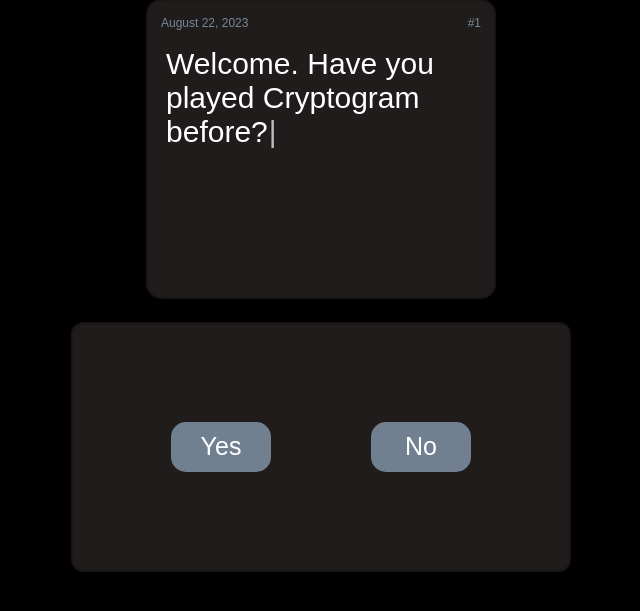
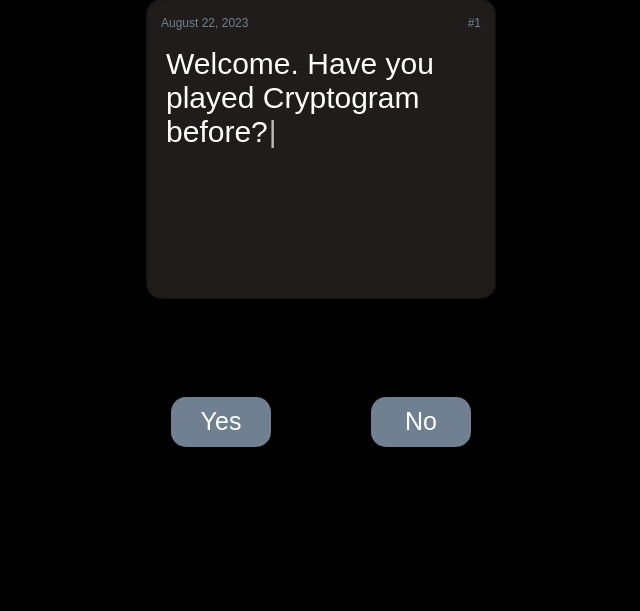
Before and after one commit to nshaff3r/Decryptions, a Flask app: page / in a window 1280 px wide. Shown: the part 109-720 px from the top of the page, without its empty margins (319-959 px from the left). Run offline with Flask 3, Linux system fonts and the light colour scheme; some libraries are stand-ins or nearby versions; some web fonts are replaced.

Commit message:
startup page finished

```diff
--- a/static/styles.css
+++ b/static/styles.css
@@ -45,8 +45,8 @@
     border-radius: 15px;
     width: 500px;
     border-style: solid;
-    background-color: #201c1c;
-    box-shadow: inset 0 0 3px black;
+    /* background-color: #201c1c;
+    box-shadow: inset 0 0 3px black; */
     height: 250px;
     overflow: hidden;
 }
@@ -68,7 +68,7 @@
     margin-right: 10px;
     top: 100px;
     font-family: 'IBM Plex Mono', sans-serif;
-    color: lightslategrey;
+    color: slategrey;
 }
 
 #num
@@ -79,7 +79,8 @@
 .ynbutton
 {
     width: 100px;
-    margin-top: 100px;
+    opacity: 0;
+    margin-top: 200px;
     border-radius: 15px;
     height: 50px;
     font-size: 25px;
@@ -87,7 +88,7 @@
     background-color: slategrey;
     color: white;
     border-width: 0;
-    transition: all 1s;
+    transition: all 1s ;
 }
 
 #yes
--- a/templates/layout.html
+++ b/templates/layout.html
@@ -18,16 +18,5 @@
         <div id="keyboardContainer">
             {% block keyboard %}{% endblock %}
         </div>
-        <script>
-        document.addEventListener("DOMContentLoaded", function(){
-            var text = document.getElementById('text');
-            var typewriter = new Typewriter(text, {
-                cursor: '<span style="color: #ffffff;">|</span>',
-                delay: 50
-            });
-            typewriter.start()
-            typewriter.typeString('Welcome. Have you played Cryptogram before?')
-        });
-        </script>
     </body>
 </html>
--- a/templates/startup.html
+++ b/templates/startup.html
@@ -14,31 +14,44 @@
 <button type="button" class="ynbutton" id="yes">Yes</button>
 <button type="button" class="ynbutton" id="no">No</button>
 <script>
-    let yes = document.getElementById("yes")
-    let no = document.getElementById("no")
-    yes.addEventListener("mouseover", function(){
-        no.style.marginRight = 0;
-        no.style.opacity = 0;
-        yes.style.width = "300px";
-        yes.style.backgroundColor = "green";
-    });
-    yes.addEventListener("mouseout", function(){
-        no.style.marginRight = "100px";
-        no.style.opacity = 1;
-        yes.style.width = "100px";
-        yes.style.backgroundColor = "slategrey";
-    });
-    no.addEventListener("mouseover", function(){
-        yes.style.marginLeft = 0;
-        yes.style.opacity = 0;
-        no.style.width = "300px";
-        no.style.backgroundColor = "red";
-    });
-    no.addEventListener("mouseout", function(){
-        yes.style.marginLeft = "100px";
-        yes.style.opacity = 1;
-        no.style.width = "100px";
-        no.style.backgroundColor = "slategrey";
+    document.addEventListener("DOMContentLoaded", function(){
+        var text = document.getElementById('text');
+        let typewriter = new Typewriter(text, {
+            cursor: '<span style="color: #ffffff;">|</span>',
+            delay: 50,
+            deleteSpeed: 20
+        });
+        let yes = document.getElementById("yes");
+        let no = document.getElementById("no");
+        typewriter.start();
+        typewriter.typeString('Welcome. Have you played Cryptogram before?');
+
+        setTimeout(function(){
+            let buttons = [yes, no];
+            let colors = ["green", "red"];
+            for (let i = 0; i < 2; i++)
+            {
+                buttons[i].style.marginTop = "75px";
+                buttons[i].style.opacity = 1;
+                buttons[i].addEventListener("mouseover", function(){
+                    if (i == 0){buttons[1 - i].style.marginRight = 0;}
+                    else{buttons[1 - i].style.marginLeft = 0;}
+                    buttons[1 - i].style.opacity = 0;
+                    buttons[i].style.width = "300px";
+                    buttons[i].style.backgroundColor = colors[i];
+                });
+                buttons[i].addEventListener("mouseout", function(){
+                    if (i == 1){buttons[1 - i].style.marginLeft = "100px";}
+                    else{buttons[1 - i].style.marginRight = "100px";}
+                    buttons[1 - i].style.opacity = 1;
+                    buttons[i].style.width = "100px";
+                    buttons[i].style.backgroundColor = "slategrey";
+                });
+                buttons[i].addEventListener("click", function(){
+                    typewriter.stop().pauseFor(1).start().deleteChars(43);
+                })
+            }
+        }, 3500);
     });
 </script>
 {% endblock %}
```
